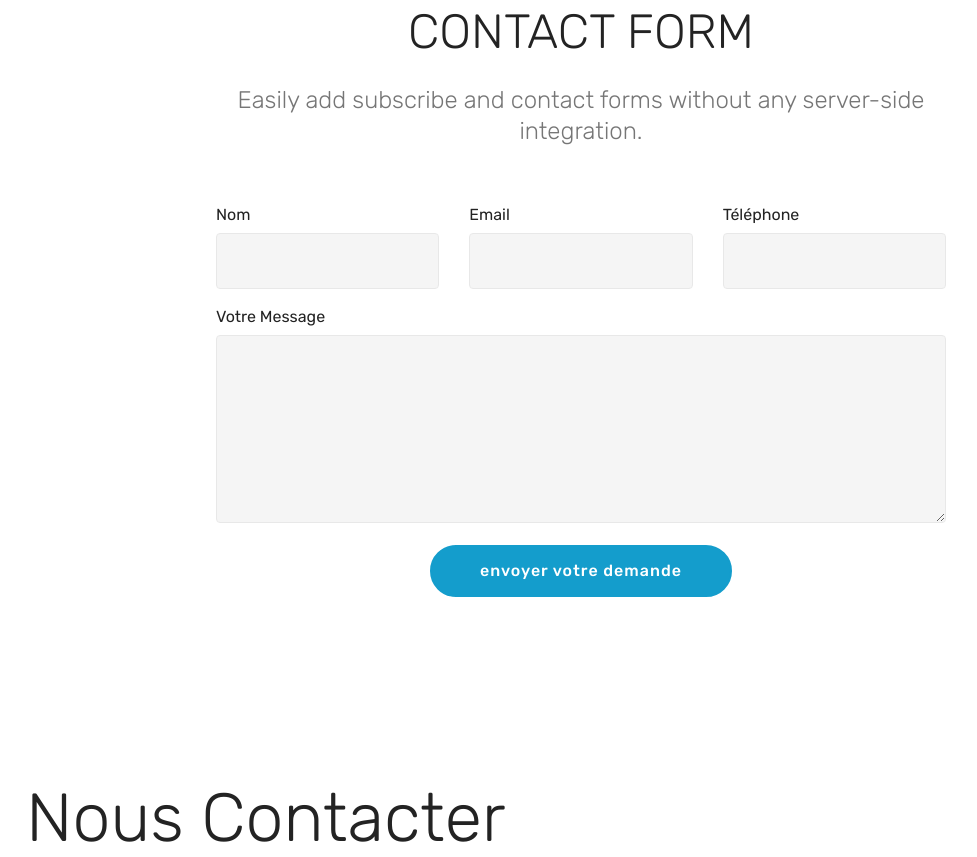
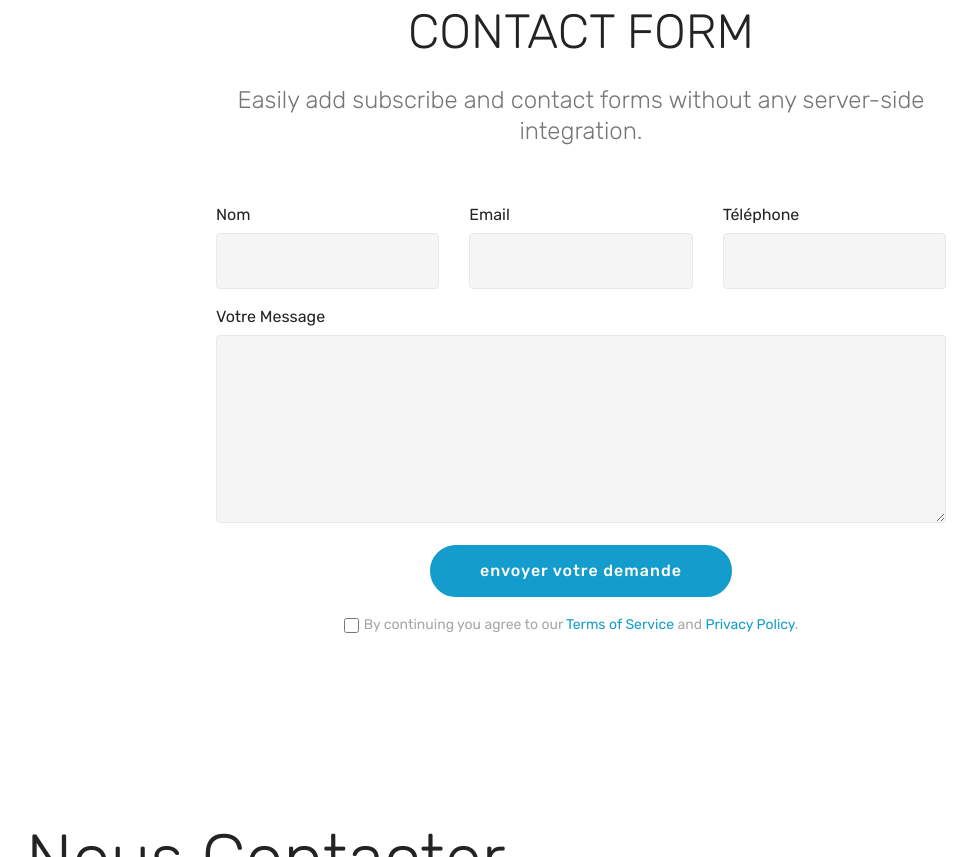
Before and after one commit to WIFI64/mobirise, a plain HTML site: page index.html in a window 1280 px wide. Shown: the part 1218-2075 px from the top of the page, without its empty margins (59-1036 px from the left). Drawn offline with Linux system fonts and the light colour scheme; grey boxes are pictures that could not be loaded; files whose address does not match are found by name.

Commit message:
create github pages

```diff
--- /dev/null
+++ b/assets/web/assets/gdpr-plugin/gdpr-styles.css
@@ -0,0 +1,27 @@
+.gdpr-block {
+    padding: 10px;
+    font-size: 14px;
+    display: block;
+    width: 100%;
+    text-align: center;
+}
+.gdpr-block.covert {
+	display: none;
+}
+.textGDPR {
+    position: relative;
+}
+.gdpr-block label span.textGDPR input[name='gdpr']{
+    width: 15px;
+    height: 15px;
+    margin: 0;
+    position: absolute;
+    top: 2px;
+    left: -20px;
+}
+.gdpr-block label {
+    color: #a7a7a7;
+    vertical-align: middle;
+    user-select: none;
+    margin-bottom: 0;
+}
--- a/index.html
+++ b/index.html
@@ -11,12 +11,13 @@
 
 
   <title>Home</title>
+  <link rel="stylesheet" href="assets/web/assets/mobirise-icons-bold/mobirise-icons-bold.css">
   <link rel="stylesheet" href="assets/web/assets/mobirise-icons/mobirise-icons.css">
-  <link rel="stylesheet" href="assets/web/assets/mobirise-icons-bold/mobirise-icons-bold.css">
-  <link rel="stylesheet" href="assets/facebook-plugin/style.css">
   <link rel="stylesheet" href="assets/bootstrap/css/bootstrap.min.css">
   <link rel="stylesheet" href="assets/bootstrap/css/bootstrap-grid.min.css">
   <link rel="stylesheet" href="assets/bootstrap/css/bootstrap-reboot.min.css">
+  <link rel="stylesheet" href="assets/facebook-plugin/style.css">
+  <link rel="stylesheet" href="assets/web/assets/gdpr-plugin/gdpr-styles.css">
   <link rel="stylesheet" href="assets/dropdown/css/style.css">
   <link rel="stylesheet" href="assets/tether/tether.min.css">
   <link rel="stylesheet" href="assets/socicon/css/styles.css">
@@ -71,7 +72,7 @@
     </nav>
 </section>
 
-<section class="engine"><a href="https://mobirise.info/o">free portfolio website templates</a></section><section class="cid-qTkA127IK8 mbr-fullscreen mbr-parallax-background" id="header2-1">
+<section class="engine"><a href="https://mobirise.info/z">best html templates</a></section><section class="cid-qTkA127IK8 mbr-fullscreen mbr-parallax-background" id="header2-1">
 
 
 
@@ -218,7 +219,7 @@
         <div class="row justify-content-center">
             <div class="media-container-column col-lg-8" data-form-type="formoid">
                 <!---Formbuilder Form--->
-                <form action="https://mobirise.com/" method="POST" class="mbr-form form-with-styler" data-form-title="Mobirise Form"><input type="hidden" name="email" data-form-email="true" value="iRqHhAWVBbzGlqsg/ONhZccBOUTynnuDu+hM580BL5CG83byXALosE9eaUKbSig2YYmHx3XEgXqyiIBZoNxVo4iYzFKbhzoOyMcZAamEQkZSUZWmm6Ti88gkGqYs1RnY">
+                <form action="https://mobirise.com/" method="POST" class="mbr-form form-with-styler" data-form-title="Mobirise Form"><input type="hidden" name="email" data-form-email="true" value="plIQOpw0+tNV+gCOmxkLfPCszV1l62XCzLdQuL9+yoF5IhsYnI3zeXuIPPOzbEIjvukTyz1OriPoFpyTmpIe4DeWc9Yccch/+z1uBWY0H90HhjobDFXG9H0MdGiKl6Uf">
                     <div class="row">
                         <div hidden="hidden" data-form-alert="" class="alert alert-success col-12">Thanks for filling out the form!</div>
                         <div hidden="hidden" data-form-alert-danger="" class="alert alert-danger col-12">
@@ -243,7 +244,11 @@
                         </div>
                         <div class="col-md-12 input-group-btn align-center"><button type="submit" class="btn btn-primary btn-form display-4">envoyer votre demande</button></div>
                     </div>
-                </form><!---Formbuilder Form--->
+                <span class="gdpr-block">
+<label>
+<span class="textGDPR" style="color: #a7a7a7"><input type="checkbox" name="gdpr" id="gdpr-form1-4" required="">By continuing you agree to our <a style="color: #149dcc; text-decoration: none;" href="terms.html">Terms of Service</a> and <a style="color: #149dcc; text-decoration: none;" href="policy.html">Privacy Policy</a>.</span>
+</label>
+</span></form><!---Formbuilder Form--->
             </div>
         </div>
     </div>
@@ -289,7 +294,7 @@
             </div>
             <!--Right-->
             <div class="col-12 col-md-6">
-                <div class="google-map"><iframe frameborder="0" style="border:0" src="https://www.google.com/maps/embed/v1/place?key=AIzaSyAEIpgj38KyLFELm2bK9Y7krBkz1K-cMq8&amp;q=place_id:ChIJo4NNElpPVg0RPQBelF0ShVo" allowfullscreen=""></iframe></div>
+                <div class="google-map"><iframe frameborder="0" style="border:0" src="https://www.google.com/maps/embed/v1/place?key=AIzaSyCy9r70T3NYf3PhvVflTo0_zdif2_IoIYs&amp;q=place_id:ChIJo4NNElpPVg0RPQBelF0ShVo" allowfullscreen=""></iframe></div>
             </div>
         </div>
     </div>
@@ -342,7 +347,7 @@
                 <div class="form-container">
                     <div class="media-container-column" data-form-type="formoid">
                         <!---Formbuilder Form--->
-                        <form action="https://mobirise.com/" method="POST" class="mbr-form form-with-styler" data-form-title="Mobirise Form"><input type="hidden" name="email" data-form-email="true" value="GUXZ21F9KMa9aERCFDVUUmlL4NKnrWHHSDhUdKVUcKY56mMhmFhlnyvk5P8k6xKhc6thVY5I1bzuLMfSRPVV0J2dVQw/muA7AA/1LkwoOAAIn7XNuxGMEn0y569OCJDS">
+                        <form action="https://mobirise.com/" method="POST" class="mbr-form form-with-styler" data-form-title="Mobirise Form"><input type="hidden" name="email" data-form-email="true" value="54iFWi68INRCseVA2IdbZZRnrMOVoZBrRFnbWfRfWLf05o5vj+H4i/dVksjCbW8gOTrBNvnLAwz4nlhRqzNj9alfZR73o7ChMbapnVnkGHl0VmRKi01crPISlnFx7A0F">
                             <div class="row">
                                 <div hidden="hidden" data-form-alert="" class="alert alert-success col-12">Thanks for filling out the form!</div>
                                 <div hidden="hidden" data-form-alert-danger="" class="alert alert-danger col-12">
@@ -365,7 +370,11 @@
                                     <button type="submit" class="btn btn-secondary btn-form display-4">SEND FORM</button>
                                 </div>
                             </div>
-                        </form><!---Formbuilder Form--->
+                        <span class="gdpr-block">
+<label>
+<span class="textGDPR" style="color: #a7a7a7"><input type="checkbox" name="gdpr" id="gdpr-header15-9" required="">By continuing you agree to our <a style="color: #149dcc; text-decoration: none;" href="terms.html">Terms of Service</a> and <a style="color: #149dcc; text-decoration: none;" href="policy.html">Privacy Policy</a>.</span>
+</label>
+</span></form><!---Formbuilder Form--->
                     </div>
                 </div>
             </div>
@@ -411,16 +420,16 @@
 
   <script src="assets/web/assets/jquery/jquery.min.js"></script>
   <script src="assets/popper/popper.min.js"></script>
+  <script src="assets/bootstrap/js/bootstrap.min.js"></script>
   <script src="https://connect.facebook.net/en_US/sdk.js#xfbml=1&version=v2.5"></script>
   <script src="https://apis.google.com/js/plusone.js"></script>
   <script src="assets/facebook-plugin/facebook-script.js"></script>
-  <script src="assets/bootstrap/js/bootstrap.min.js"></script>
+  <script src="assets/smoothscroll/smooth-scroll.js"></script>
   <script src="assets/dropdown/js/nav-dropdown.js"></script>
   <script src="assets/dropdown/js/navbar-dropdown.js"></script>
-  <script src="assets/tether/tether.min.js"></script>
   <script src="assets/touchswipe/jquery.touch-swipe.min.js"></script>
   <script src="assets/parallax/jarallax.min.js"></script>
-  <script src="assets/smoothscroll/smooth-scroll.js"></script>
+  <script src="assets/tether/tether.min.js"></script>
   <script src="assets/theme/js/script.js"></script>
   <script src="assets/formoid/formoid.min.js"></script>
 
```
Also changed, not shown: page1.html (+7 -6 lines), 1 other file.
